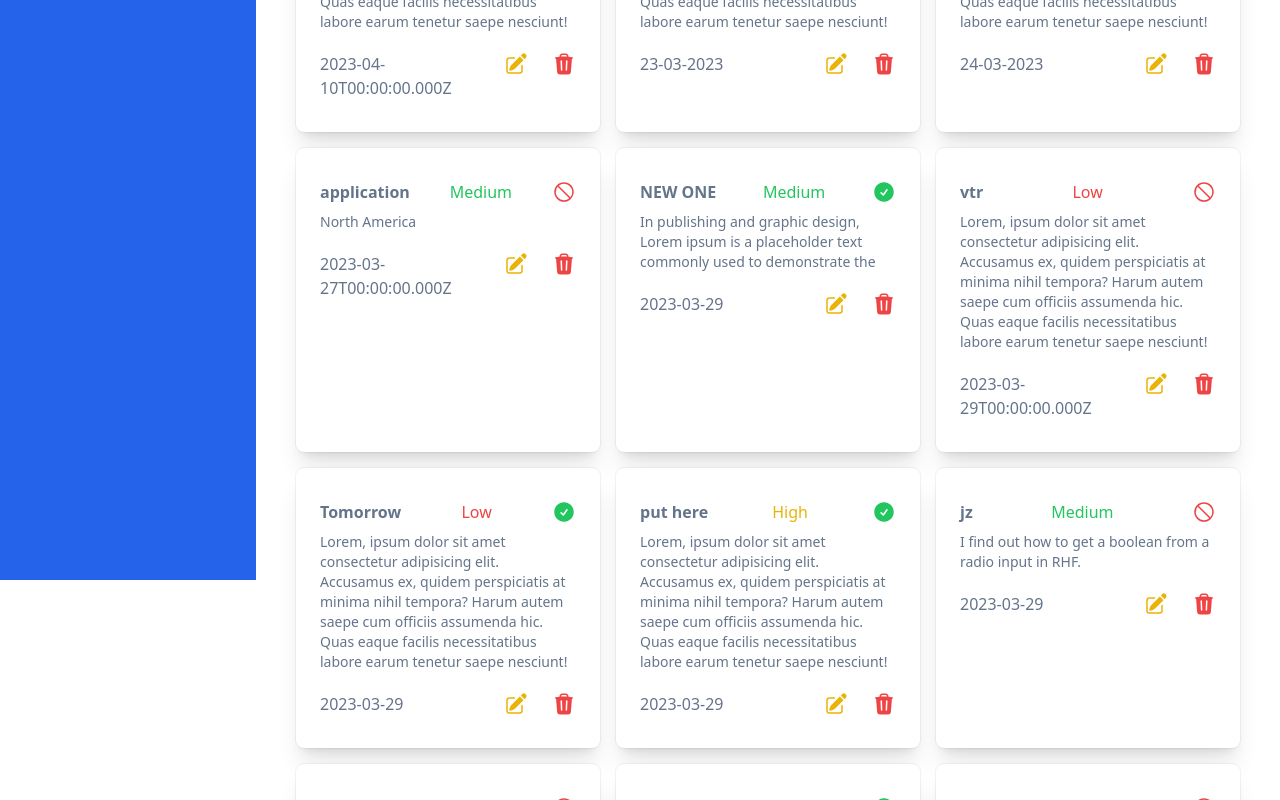
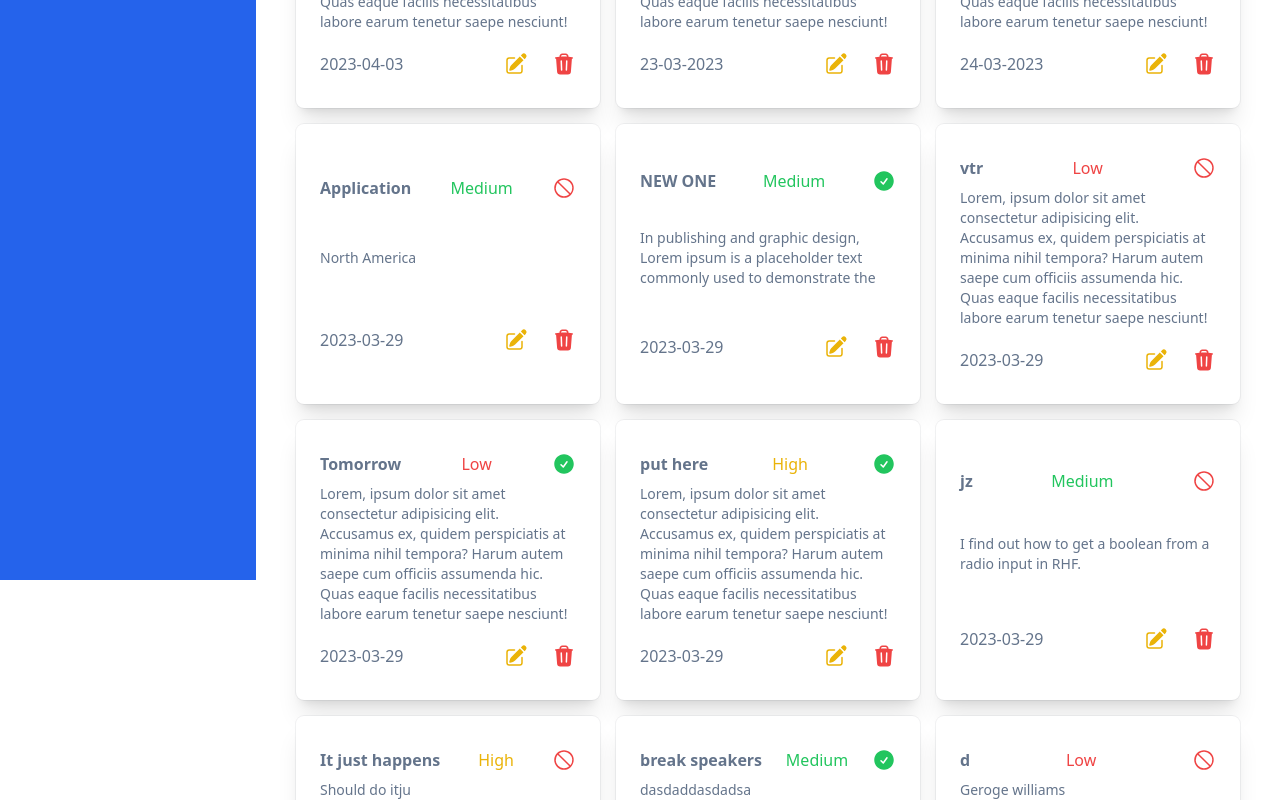
Before and after one commit to nahimanajz/todolist-react-typescript, a React (Create React App) app: page / in a window 1280 px wide. Shown: the part 220-1020 px from the top of the page. Built offline with nearby package versions, Linux system fonts and the light colour scheme; data requests are answered from the project's data file.

Commit message:
bug: Use env or server url

```diff
--- a/package.json
+++ b/package.json
@@ -20,6 +20,7 @@
     "react-hook-form": "^7.43.8",
     "react-router-dom": "^6.9.0",
     "react-scripts": "5.0.1",
+    "react-toastify": "^9.1.2",
     "sinon": "^15.0.3",
     "typescript": "^4.9.5",
     "uuid": "^9.0.0",
@@ -27,7 +28,7 @@
     "zod": "^3.21.4"
   },
   "scripts": {
-    "start": "react-scripts start",
+    "start": "PORT=3001 react-scripts start",
     "build": "react-scripts build",
     "test": "react-scripts test",
     "eject": "react-scripts eject"
--- a/src/App.tsx
+++ b/src/App.tsx
@@ -23,7 +23,7 @@ function App() {
   return (
     <>
       <div className="flex h-screen">
-        <div className="w-1/5 bg-blue-600 text-white text-center font-extrabold">
+        <div className="w-1/5 bg-blue-600 text-white text-center font-extrabold flex-2">
           Productivity Tracker
         </div>
         <div className="w-4/5 flex justify-center">
--- a/src/components/form/EditTodo.tsx
+++ b/src/components/form/EditTodo.tsx
@@ -32,7 +32,7 @@ export const EditTodo = ({ todo }: EditTodoProps) => {
   const { mutate: updateTodoItem } = useMutation((todo: Todo) => updateTodo(todo), {
     onSuccess: () => {
       queryClient.invalidateQueries(["todos"]);
-      alert("updated")
+      //TODO: Implement react Toast
     }
   });
 
@@ -174,7 +174,7 @@ export const EditTodo = ({ todo }: EditTodoProps) => {
                           placeholder="Write your thoughts here..."
                         ></textarea>
                         <small className=" text-red-700 font-medium">
-                          {errors.text && "Text is required"}
+                          {errors.text?.message}
                         </small>
                       </div>
 
--- a/src/components/ui/TodoItem.tsx
+++ b/src/components/ui/TodoItem.tsx
@@ -29,7 +29,7 @@ const TaskItem = ({ todo }: { todo: Todo }) => {
   return (
     <>
       <div
-        className="bg-white rounded-lg px-6 py-8 ring-1 ring-slate-900/5 shadow-xl">
+        className="bg-white rounded-lg px-6 py-8 ring-1 ring-slate-900/5 shadow-xl flex flex-col justify-around">
 
         <div className="flex justify-between">
           <h1 className="text-slate-500 dark:text-slate-700 font-bold">
@@ -37,13 +37,12 @@ const TaskItem = ({ todo }: { todo: Todo }) => {
           </h1>
 
           <h2
-            className={`text-${
-              priority === `High`
+            className={`text-${priority === `High`
                 ? "yellow"
                 : priority === `Low`
-                ? "red"
-                : "green"
-            }-500`}
+                  ? "red"
+                  : "green"
+              }-500`}
           >
             {priority}
           </h2>
@@ -60,9 +59,9 @@ const TaskItem = ({ todo }: { todo: Todo }) => {
 
         <div className="flex justify-between mt-5 text-slate-900 ">
           <h1 className="text-slate-500 dark:text-slate-700 font-italic">
-            {dueDate.toString()}
+            {dueDate.toString().substring(0, 10)}
           </h1>
-          <span className="flex">
+          <span className="flex justify-end">
             <EditTodo todo={todo} />
             <TrashIcon
               className="h-6 w-6 text-red-500"
--- a/src/data/db.json
+++ b/src/data/db.json
@@ -2,8 +2,8 @@
   "todos": [
     {
       "id": "6B29FC11-CA47-1067-B31D-00DD010662D1",
-      "name": "application 1",
-      "dueDate": "2023-04-10T00:00:00.000Z",
+      "name": "application 3",
+      "dueDate": "2023-04-03T00:00:00.000Z",
       "priority": "Medium",
       "text": "Lorem, ipsum dolor sit amet consectetur adipisicing elit. Accusamus ex, quidem perspiciatis at minima nihil tempora? Harum autem saepe cum officiis assumenda hic. Quas eaque facilis necessitatibus labore earum tenetur saepe nesciunt!"
     },
@@ -24,8 +24,8 @@
     },
     {
       "id": "r8r11vY",
-      "name": "application ",
-      "dueDate": "2023-03-27T00:00:00.000Z",
+      "name": "Application",
+      "dueDate": "2023-03-29T00:00:00.000Z",
       "priority": "Medium",
       "text": "North America"
     },
@@ -69,11 +69,10 @@
     },
     {
       "id": "927c39c9-d91c-47f6-9aa8-5b2e8e57834f",
-      "name": "new amazing things",
-      "done": null,
-      "text": "Should do itju",
-      "dueDate": "2023-04-04",
-      "priority": "High"
+      "name": "It just happens",
+      "dueDate": "2023-04-04T00:00:00.000Z",
+      "priority": "High",
+      "text": "Should do itju"
     },
     {
       "id": "33dc4649-ed45-46cd-8839-b16def4fe94e",
--- a/src/pages/Tasks/index.tsx
+++ b/src/pages/Tasks/index.tsx
@@ -1,6 +1,6 @@
 import { FC, } from "react";
-import { Todo } from "@/models/Todo";
-import TodoItem from "../../components/ui/TodoItem";
+import { Todo } from "models/Todo";
+import TodoItem from "components/ui/TodoItem";
 
 import {
   useQuery,
@@ -11,23 +11,20 @@ import { fetchTodo } from "services/todo_service";
 
 
 export const TasksList: FC = () => {
-const {isLoading, error, data} = useQuery<Todo[], Error>({
-  queryKey:["todos"],
-  queryFn: fetchTodo
-})
+  const { isLoading, error, data } = useQuery<Todo[], Error>({
+    queryKey: ["todos"],
+    queryFn: fetchTodo
+  })
 
-   if(isLoading) return <div>Loading...</div>
-   if(error) return <div>{'An Error occurred: ' + error.message}</div>
+  if (isLoading) return <div>Loading...</div>
+  if (error) return <div>{'An Error occurred: ' + error.message}</div>
 
   return (
     <>
       <div className="grid grid-cols-3 gap-4">
-        {!data.length? (
-          <div className="text-red-500">No tasks added yet</div>
-        ): null}
-
-          {data?.map((todo,index) =><TodoItem todo={todo} key={index}/>)}
-
+        {data.length ?
+        data.map((todo, index) => <TodoItem todo={todo} key={index} />) :(
+        <div className="text-red-500">No tasks added yet</div>)}
       </div>
     </>
   );
--- a/src/services/todo_service.ts
+++ b/src/services/todo_service.ts
@@ -1,5 +1,6 @@
 import { Todo } from "models/Todo";
-import { SERVER_URL } from "utils";
+//TODO: Ask for using environment
+import { SERVER_URL } from "./index";
 
 export const fetchTodo = async <TResponse>(): Promise<TResponse> => {
   return await fetch(SERVER_URL).then(response => response.json())
```
Also changed, not shown: src/pages/AddTask/index.tsx (+6 -1 lines), src/services/index.tsx (renamed from src/utils/index.tsx), 1 other file (tests, documents, lock files or other folders).
